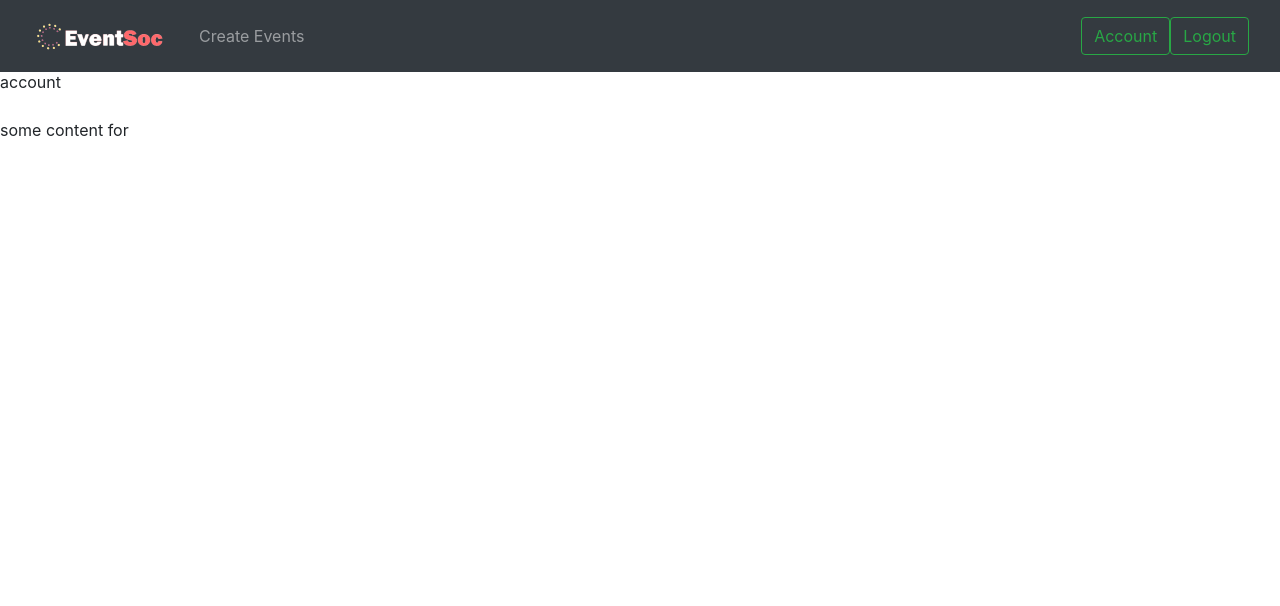
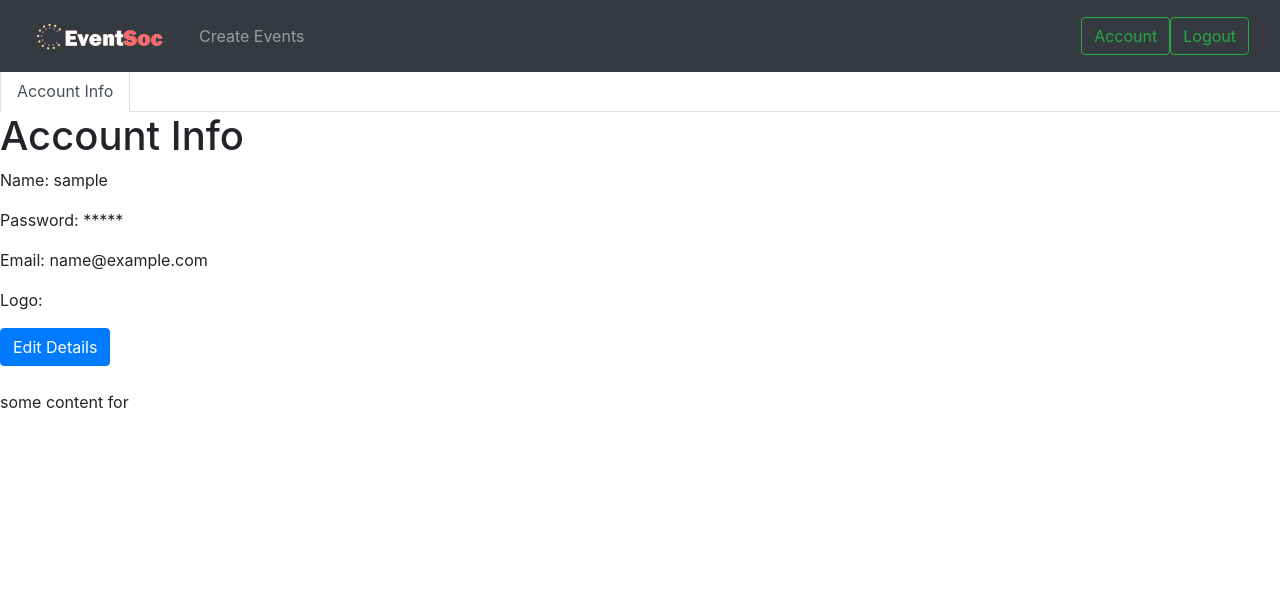
Before and after one commit to functionOverlord/eventsoc, a Django app: page /account/ in a window 1280 px wide. Shown: the top 606 px of the page. Run offline with Django 3.2, Linux system fonts and the light colour scheme; the visitor is signed in with stand-in values (Sample User, id 1); data comes from the database, SQL or seed files in the repository; some libraries are stand-ins or nearby versions.

Commit message:
account page info

```diff
--- a/eventsoc/views.py
+++ b/eventsoc/views.py
@@ -33,8 +33,6 @@ def user_login(request):
         else:
             messages.add_message(request, messages.ERROR, "Incorrect user or password")
             return HttpResponseRedirect(reverse( 'login' ))
-            #return HttpResponse("Invalid login details")
-            #print("Invalid login details:{0}, {1}".format(username, password))
     else:
         return render(request, 'eventsoc/login.html', {})
 
--- a/templates/eventsoc/account.html
+++ b/templates/eventsoc/account.html
@@ -6,5 +6,61 @@
 {% endblock %}
 
 {% block body_block %}
-    account
+<ul class="nav nav-tabs" id="account_tabs" role="tablist">
+  <li class="nav-item">
+    <a class="nav-link active" id="info-tab" data-toggle="tab" href="#account" role="tab" aria-controls="account" aria-selected="true">Account Info</a>
+  </li>
+  {% if user.is_society %}
+    <li class="nav-item">
+      <a class="nav-link" id="events-tab" data-toggle="tab" href="#events" role="tab" aria-controls="events" aria-selected="false">Events List</a>
+    </li>
+  {% endif %}
+</ul>
+<div class="tab-content" id="account_info">
+  <div class="tab-pane fade show active" id="account" role="tabpanel" aria-labelledby="account-tab">
+    <h1>Account Info</h1>
+    <p>
+      Name: {{user.username}}
+    </p>
+    <p>
+      Password: *****
+    </p>
+    <p>
+      Email: {{user.email}}
+    </p>
+    <p>Logo: </p>
+    <!--TODO include ability to load logo once models is sorted -->
+
+    <input type="submit" class="btn btn-primary" name="{% url 'account' %}" value="Edit Details"/>
+  </div>
+  {% if user.is_society %}
+  <div class="tab-pane fade" id="events" role="tabpanel" aria-labelledby="events-tab">
+    <h2>Society's Events</h2>
+      <div class="container-fluid">
+          <div class="row">
+              {% for event in events %}
+                  <div class="card-deck col-md-4 col-sm-6 col-xs-1">
+                      <div class="card">
+                              <img class="card-img-top" src="{{ MEDIA_URL }}{{ event.picture }}" alt="..." onclick="location.href='../event/{{ event.slug }}'">
+                          <div class="card-body">
+                              <p class="card-text"><small class="text-muted">{{ event.date }}</small></p>
+                              <h3 class="card-title" onclick="location.href='../event/{{ event.slug }}'">{{ event.title }}</h3>
+                              <p class="card-text">{{ event.place_name }}</p>
+                              <p class="card-text"><small class="text-muted">{{ event.address }}</small></p>
+                              <p class="card-text"><small class="text-muted">Price: {{ event.price }}</small></p>
+                              <div class="label-container">
+                                  <div class="label-text">Bookmark</div>
+                                  <i class="fa fa-play label-arrow"></i>
+                              </div>
+                          </div>
+                      </div>
+                  </div>
+              {% endfor %}
+          </div>
+      </div>
+  </div>
+  {% endif %}
+</div>
+
+
 {% endblock %}
--- a/templates/eventsoc/create_event.html
+++ b/templates/eventsoc/create_event.html
@@ -13,7 +13,7 @@
             <form id="event_form" method="post" action="{% url 'create_event' %}" enctype="multipart/form-data">
                 <!-- This tad provides protection against csrf -->
                 {% csrf_token %}
-                {{ event_form.as_p }}}
+                {{ event_form.as_p }}
                 <input type="submit" name="submit" value="Create event"/>
             </form>
         </div>
```
Also changed, not shown: templates/eventsoc/register.html (+5 -3 lines).
